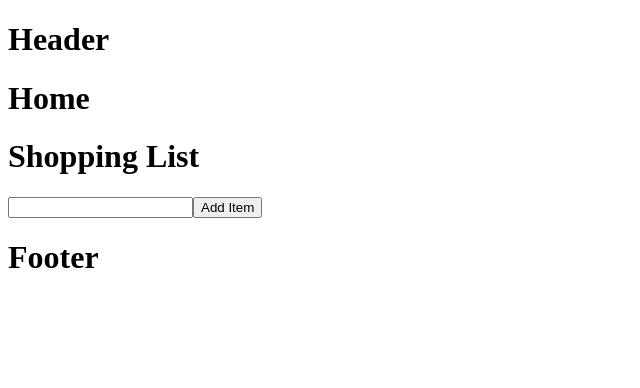
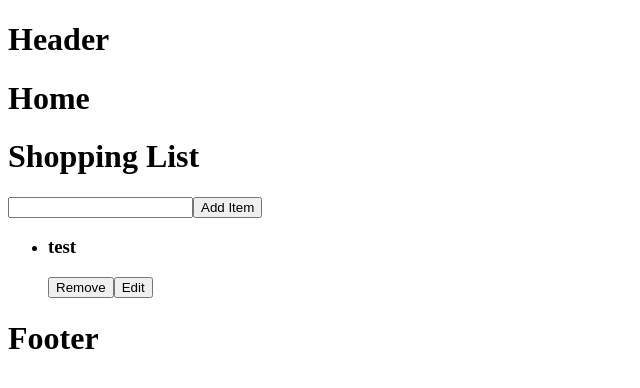
Before and after one commit to Joseph-K-B/shop-list, a React app: page / in a window 1280 px wide. Shown: the top 388 px of the page, without its empty margins (0-640 px from the left). Built offline with nearby package versions, Linux system fonts and the light colour scheme.

Commit message:
update working

```diff
--- a/src/components/controls/ItemControls.jsx
+++ b/src/components/controls/ItemControls.jsx
@@ -1,8 +1,30 @@
-function ItemControls() {
+import { useState } from "react";
+
+function ItemControls({item, onChange, onDelete}) {
+    const[displayUpdate, setDisplayUpdate] = useState(false)
+
     return (
         <>
-        <button>Remove</button>
-        <button>Update</button>
+        <button type='button' onClick={() => onDelete(item.id)}>Remove</button>
+        {displayUpdate ? (
+            // <form onSubmit={handleUpdateSubmit}>
+            <>
+                <input
+                    type='text'
+                    value={item.name}
+                    aria-label='update item input'
+                    onChange={(e) => {
+                        onChange({
+                            ...item,
+                            name: e.target.value
+                        })
+                    }}/>
+                <button onClick={() => setDisplayUpdate(false)} aria-label={`update ${item}`}>Update</button>
+            {/* </form> */}
+            </>
+        ) : (
+            <button onClick={() => setDisplayUpdate(true)}>Edit</button>
+        )}
         </>
     )
 }
--- a/src/components/controls/ListControls.jsx
+++ b/src/components/controls/ListControls.jsx
@@ -1,21 +1,21 @@
 import { useState } from "react";
 
 function ListControls({ onAdded }) {
-  const[itemName, setItemName] = useState('')
+  const[name, setName] = useState('')
 
   const handleSubmit = (e) => {
     e.preventDefault()
-    setItemName('')
-    onAdded(itemName)
+    setName('')
+    onAdded(name)
   }
 
   return(
     <form onSubmit={handleSubmit}>
       <input
         type='text'
-        value={itemName}
+        value={name}
         aria-label='new item input'
-        onChange={(e) => setItemName(e.target.value)}
+        onChange={(e) => setName(e.target.value)}
       />
       <button type="submit" aria-label='submit new item'>Add Item</button>
     </form>
--- a/src/components/item/ShopItem.jsx
+++ b/src/components/item/ShopItem.jsx
@@ -1,10 +1,11 @@
 import ItemControls from "../controls/ItemControls";
 
-function ShopItem({item}) {
+function ShopItem({item, onChange}) {
 
   return(
     <>
       <h3>{item.name}</h3>
+      <ItemControls item={item} onChange={onChange}/>
     </>
   )
 }
--- a/src/components/list/ShopList.jsx
+++ b/src/components/list/ShopList.jsx
@@ -1,6 +1,6 @@
 import ShopItem from "../item/ShopItem";
 
-function ShopList({items}) {
+function ShopList({items, onUpdate, onDeleteItem}) {
     console.log(items)
     return(
         <>
@@ -10,7 +10,7 @@ function ShopList({items}) {
             ) : (
                 items.map((item) => (
                     <li key={item.id}>
-                        <ShopItem item={item}/>
+                        <ShopItem item={item} onChange={onUpdate} onDelete={onDeleteItem}/>
                     </li>
                 ))
             )}
--- a/src/utils/ItemReducer.jsx
+++ b/src/utils/ItemReducer.jsx
@@ -5,10 +5,18 @@ function itemReducer(items, action) {
                 ...items,
                 {
                 id: action.id,
-                name: action.itemName,
+                name: action.name,
                 done: false
                 }
             ]
+        }
+        case 'changed' : {
+            return items.map((item) => {
+                if(item.id === action.item.id) {
+                    return action.item
+                }
+                return item
+            })
         }
 
         default: {
--- a/src/views/Shopping/Shopping.jsx
+++ b/src/views/Shopping/Shopping.jsx
@@ -3,24 +3,37 @@ import ListControls from "../../components/controls/ListControls";
 import ShopList from "../../components/list/ShopList";
 import itemReducer from "../../utils/ItemReducer"
 
-const initialState = []
+const initialState = [{id: 1, name: 'test', done: false}]
 
 function Shopping() {
     const [items, dispatch] = useReducer(itemReducer, initialState);
 
-    const handleAdded = (itemName) => {
+    const handleAdded = (name) => {
       dispatch({
         type: 'added',
         id: items.length + 1,
-        itemName,
+        name,
       });
-    }
+    };
+
+    const handleUpdate = (item) =>
+    dispatch({
+      type: 'changed',
+      item
+    });
+
+    const handleDelete = (id) => {
+      dispatch({
+        type: 'deleted',
+        id
+      });
+    };
 
     return(
       <>
         <h1>Shopping List</h1>
         <ListControls onAdded={handleAdded} />
-        <ShopList items={items}/>
+        <ShopList items={items} onUpdate={handleUpdate} onDeleteItem={handleDelete}/>
       </>
     )
 }
```
